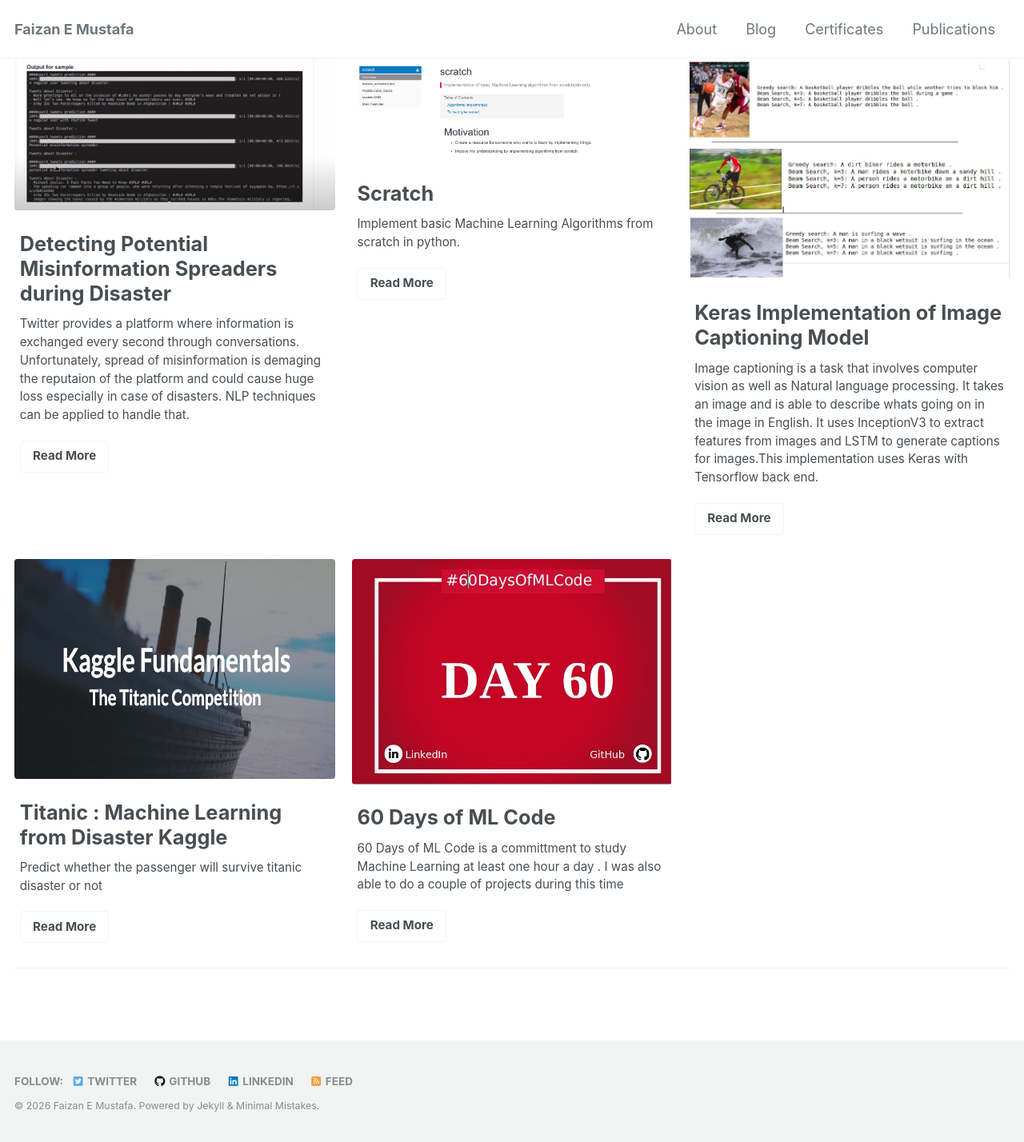
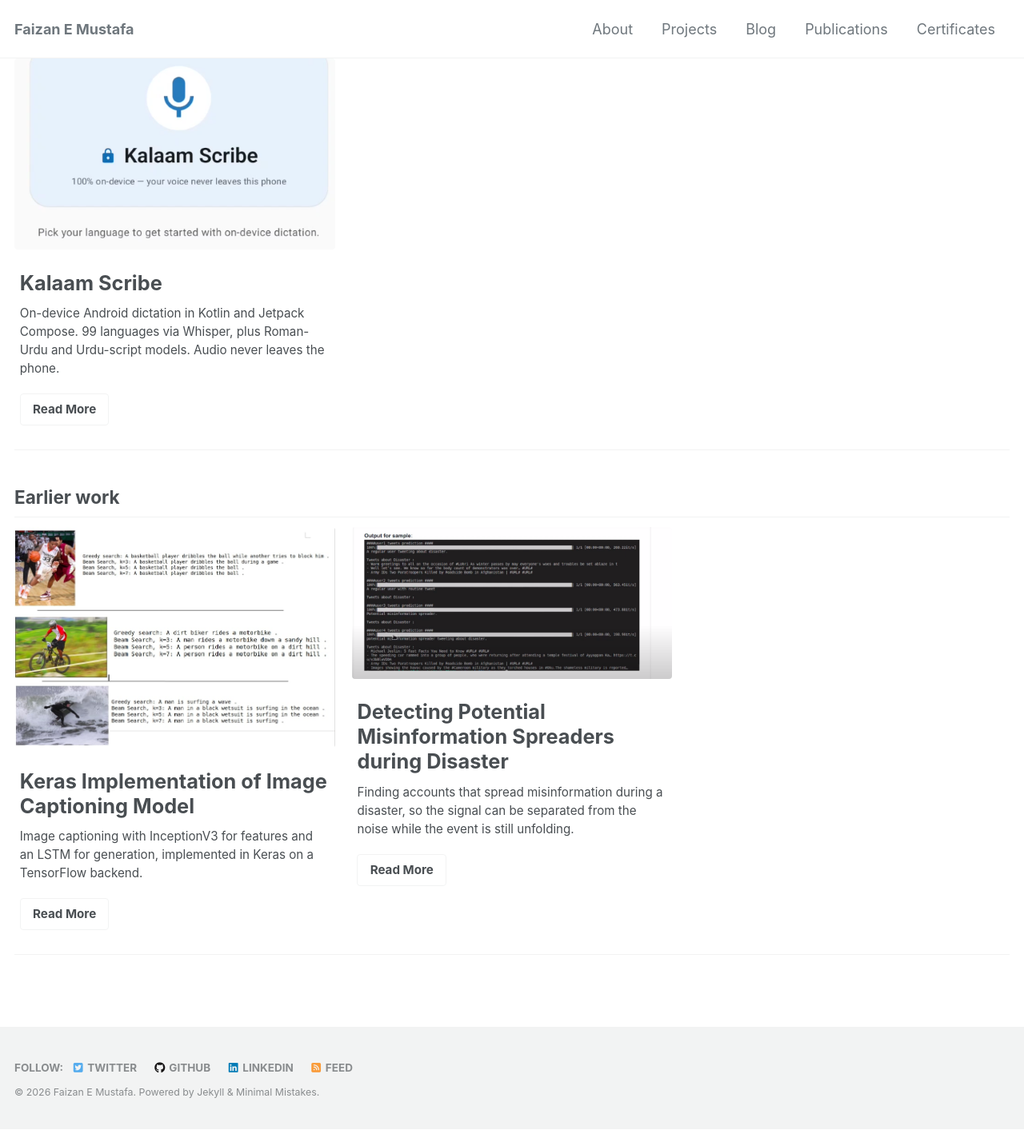
Before and after one commit to Faizan-E-Mustafa/Faizan-E-Mustafa.github.io, a Jekyll site: the page built from _pages/project.md, in a window 1280 px wide. Shown: the whole page at 80% size. Built offline with Jekyll 4.4.1, drawn with Linux system fonts in a browser that asks for light colours; cached includes are drawn as plain includes; nearby versions of some CDN libraries.

Commit message:
Add Projects page to nav and rework its contents
The project page existed but was commented out of the navigation,
so it was unreachable. Featured Kalaam Scribe and split the older
work into its own row. Dropped a dead link, a PDF-only entry, and a
learning log, and replaced the placeholder alt text.

```diff
--- a/_pages/project.md
+++ b/_pages/project.md
@@ -3,49 +3,35 @@
 permalink: /project/
 title: "Projects"
 author_profile: true
-#header:
-#    image: "/images/projects/Main.jpg"
-feature_row:
-  - image_path: /images/projects/shellhacks.png
-    alt: "placeholder image 2"
-    title: "Detecting Potential Misinformation Spreaders during Disaster"
-    excerpt: "Twitter provides a platform where information is exchanged every second through conversations. Unfortunately, spread of misinformation is demaging the reputaion of the platform and could cause huge loss especially in case of disasters. NLP techniques can be applied to handle that."
-    url: "https://github.com/Faizan-E-Mustafa/Detecting-Potential-Misinformation-Spreaders-during-Disaster"
+featured_row:
+  - image_path: /images/projects/kalaam_scribe.png
+    alt: "Kalaam Scribe on an Android phone, with the record control and the transcript visible"
+    title: "Kalaam Scribe"
+    excerpt: "On-device Android dictation in Kotlin and Jetpack Compose. 99 languages via Whisper, plus Roman-Urdu and Urdu-script models. Audio never leaves the phone."
+    url: "/KalaamScribe/"
     btn_label: "Read More"
     btn_class: "btn--inverse"
 
-  - image_path: /images/projects/scratch.png
-    alt: "placeholder image 2"
-    title: "Scratch"
-    excerpt: "Implement basic Machine Learning Algorithms from scratch in python."
-    url: "https://faizan-e-mustafa.github.io/scratch//index.html"
-    btn_label: "Read More"
-    btn_class: "btn--inverse"
-
+earlier_row:
   - image_path: /images/projects/image_captioning.jpg
-    alt: "placeholder image 2"
+    alt: "An image passed through the captioning model with a generated English caption"
     title: "Keras Implementation of Image Captioning Model"
-    excerpt: "Image captioning is a task that involves computer vision as well as Natural language processing. It takes an image and is able to describe whats going on in the image in English. It uses InceptionV3 to extract features from images and LSTM to generate captions for images.This implementation uses Keras with Tensorflow back end."
+    excerpt: "Image captioning with InceptionV3 for features and an LSTM for generation, implemented in Keras on a TensorFlow backend."
     url: "https://faizan-e-mustafa.github.io/ImageCaptioning/"
     btn_label: "Read More"
     btn_class: "btn--inverse"
 
-  - image_path: /images/projects/kaggle.jpg
-    alt: "placeholder image 2"
-    title: "Titanic : Machine Learning from Disaster Kaggle"
-    excerpt: "Predict whether the passenger will survive titanic disaster or not"
-    url: "https://Faizan-E-Mustafa.github.io/pdfs/titanic_summary.pdf"
-    btn_label: "Read More"
-    btn_class: "btn--inverse"
-
-  - image_path: /images/projects/ML.jpg
-    alt: "placeholder image 2"
-    title: "60 Days of ML Code"
-    excerpt: "60 Days of ML Code is a committment to study Machine Learning at least one hour a day . I was also able to do a couple of projects during this time"
-    url: "https://github.com/Faizan-E-Mustafa/60-Days-of-ML-Code"
+  - image_path: /images/projects/shellhacks.png
+    alt: "Banner for the misinformation spreaders project"
+    title: "Detecting Potential Misinformation Spreaders during Disaster"
+    excerpt: "Finding accounts that spread misinformation during a disaster, so the signal can be separated from the noise while the event is still unfolding."
+    url: "https://github.com/Faizan-E-Mustafa/Detecting-Potential-Misinformation-Spreaders-during-Disaster"
     btn_label: "Read More"
     btn_class: "btn--inverse"
 ---
 
+{% include feature_row id="featured_row" %}
 
-{% include feature_row %}
+## Earlier work
+
+{% include feature_row id="earlier_row" %}
```
Also changed, not shown: _data/navigation.yml (+4 -4 lines), images/projects/kalaam_scribe.png (added).
